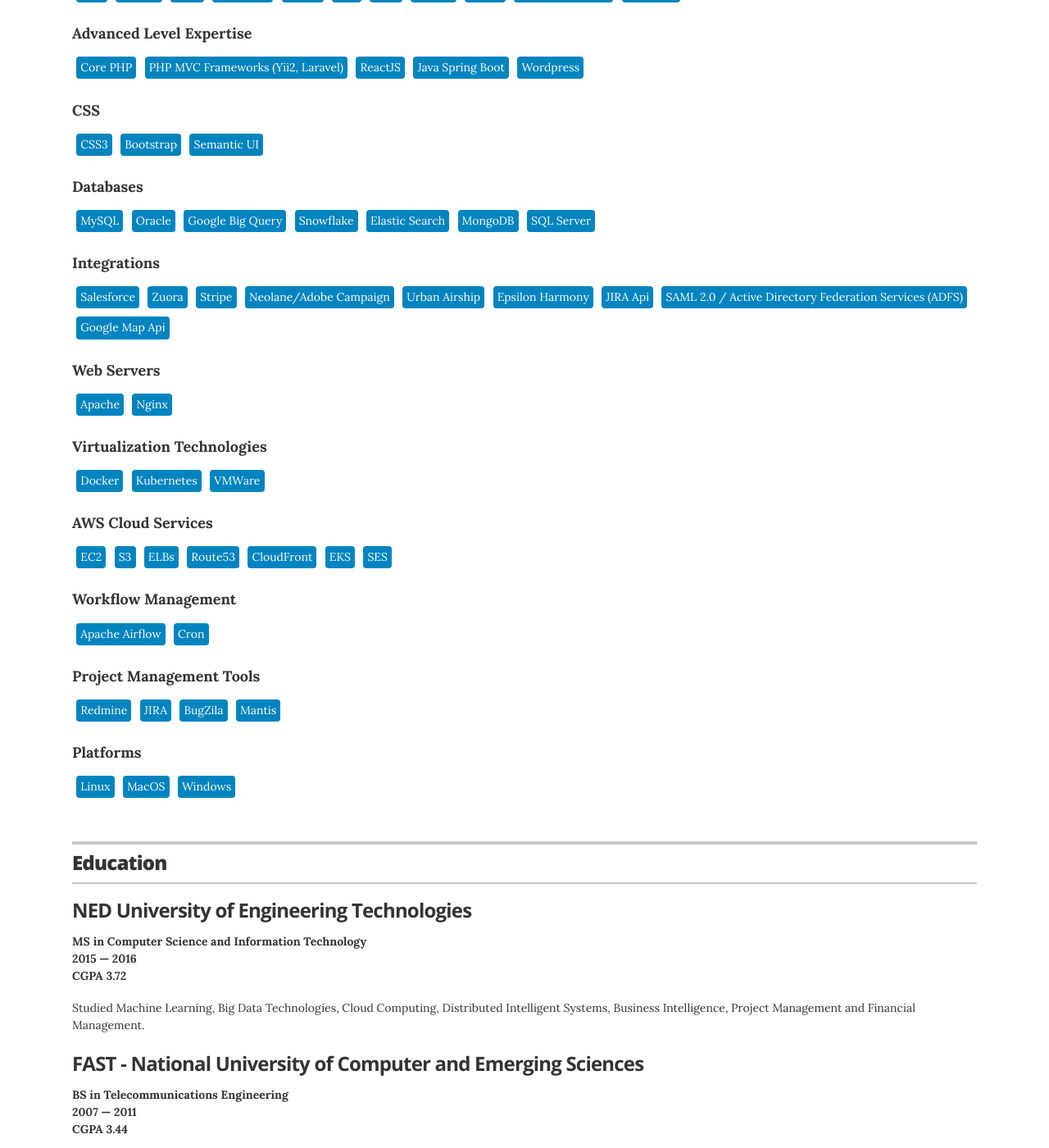
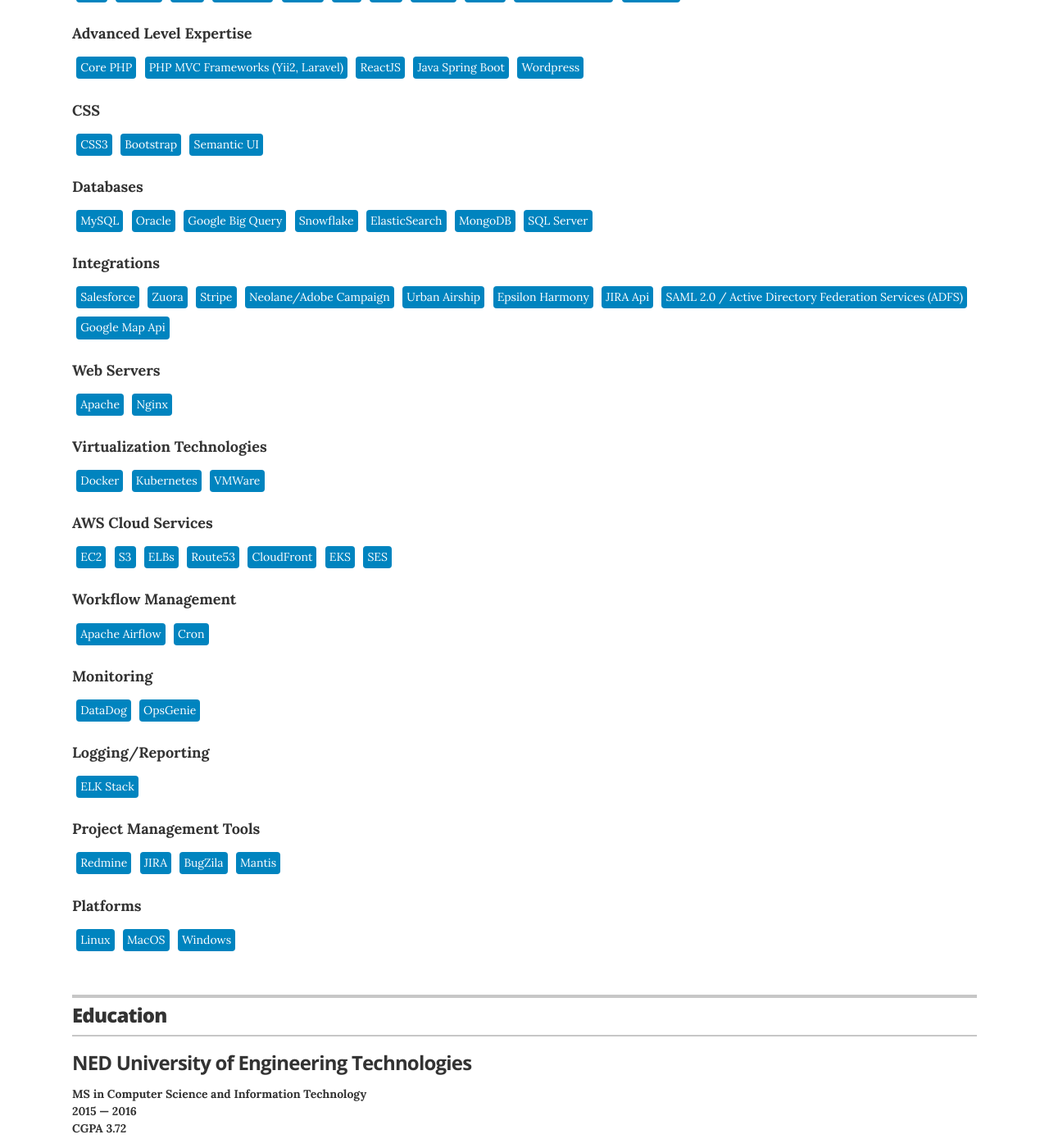
Before and after one commit to farman-a-shah/farman-a-shah.github.io, a Jekyll site: the page built from index.html, in a window 1280 px wide and 1400 px high, scrolled down 1670 px. Shown: the whole window at 82% size. Built offline with Jekyll 4.4.1, drawn with Linux system fonts in a browser that asks for light colours.

Commit message:
Update technologies.yml

```diff
--- a/_data/technologies.yml
+++ b/_data/technologies.yml
@@ -38,7 +38,7 @@
     - Oracle
     - Google Big Query
     - Snowflake
-    - Elastic Search
+    - ElasticSearch
     - MongoDB
     - SQL Server
 
@@ -85,6 +85,17 @@
     - Apache Airflow
     - Cron
 
+# Monitoring
+- techgroup: Monitoring
+  technologies:
+    - DataDog
+    - OpsGenie
+
+# Logging/Reporting
+- techgroup: Logging/Reporting
+  technologies:
+    - ELK Stack
+
 # Tools
 - techgroup: Project Management Tools
   technologies:
```
